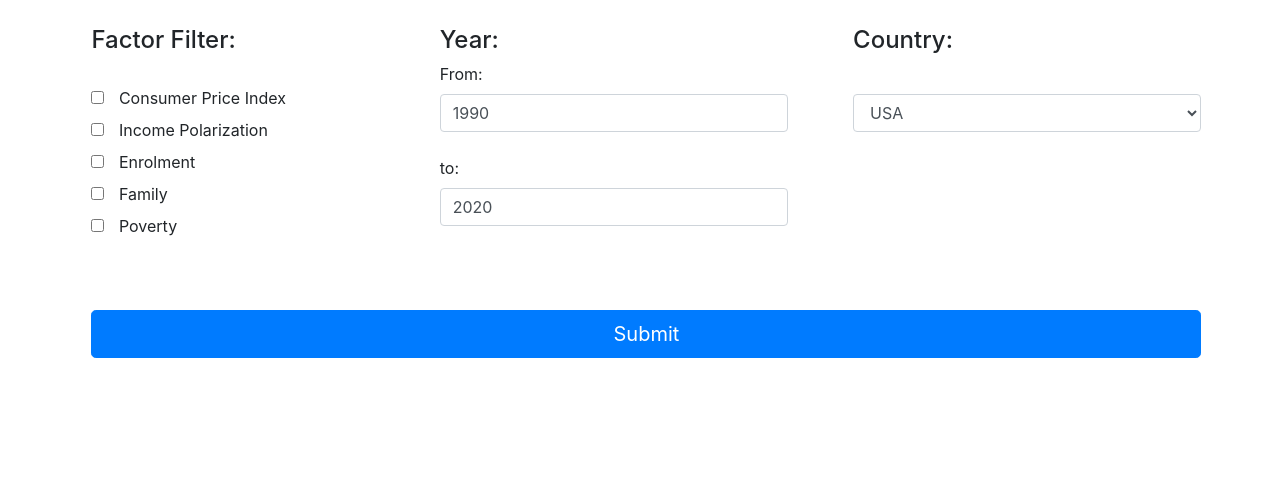
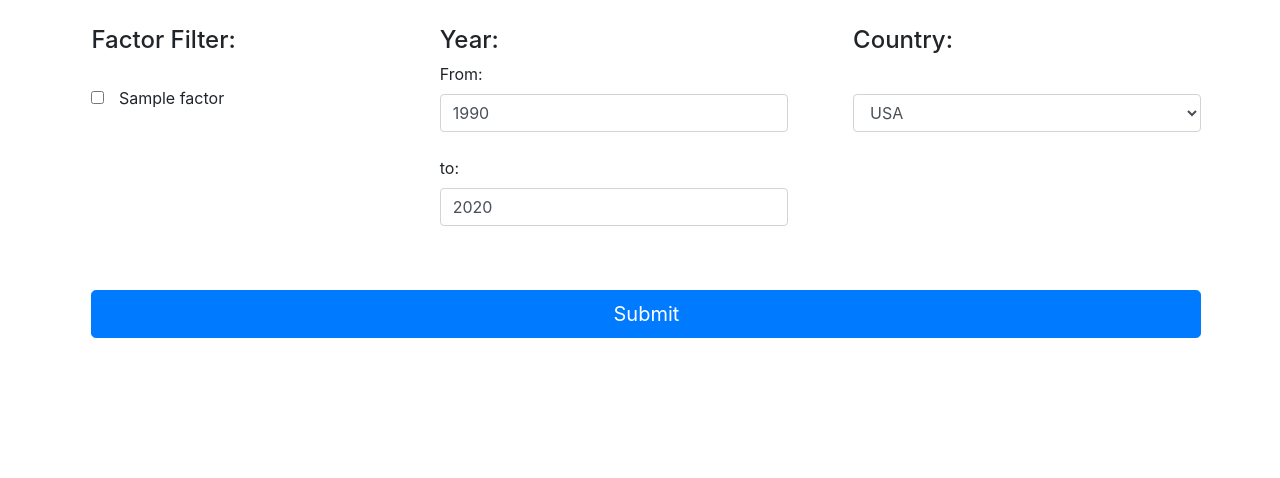
Before and after one commit to jonnnnn-c/1002_Python_Project, a Flask app: template templates/index.html in a window 1280 px wide. Shown: the part 56-534 px from the top of the page. Run offline with Flask 2, Linux system fonts and the light colour scheme; the template is opened without the code that fills it: most values are stand-ins (such as "Sample title", 1, 10 or a date in 2020); some libraries are stand-ins or nearby versions.

Commit message:
updated html back

```diff
--- a/app.py
+++ b/app.py
@@ -194,7 +194,6 @@ def upload():
 
 @app.route('/delete_file/<filename>', methods=['GET', 'POST'])
 def delete_file(filename):
-    # TODO: NOT WORKING REMEMBER DO
     os.remove(os.path.join(app.root_path, 'datasets_user', filename))
     return redirect(url_for("upload"))
 
--- a/templates/index.html
+++ b/templates/index.html
@@ -9,20 +9,10 @@
                     <div class="col-sm" id="Factor_filter" style="padding-right: 0px">
                         <h4>Factor Filter:</h4><br>
 
-                        <input type="checkbox" id="Consumer_Price_Index" name="Consumer_Price_Index" value="T">
-                        <label for="Consumer_Price_Index" style="padding-left: 10px;">Consumer Price Index</label><br>
-
-                        <input type="checkbox" id="Income_Polarization" name="Income_Polarization" value="T">
-                        <label for="Income_Polarization" style="padding-left: 10px;">Income Polarization</label><br>
-
-                        <input type="checkbox" id="Enrolment" name="Enrolment" value="T">
-                        <label for="Enrolment" style="padding-left: 10px;">Enrolment</label><br>
-
-                        <input type="checkbox" id="Family" name="Family" value="T">
-                        <label for="Family" style="padding-left: 10px;">Family</label><br>
-
-                        <input type="checkbox" id="Poverty" name="Poverty" value="T">
-                        <label for="Poverty" style="padding-left: 10px;">Poverty</label><br>
+                        {% for factor in factors %}
+                            <input type="checkbox" id="{{ factor }}" name="{{ factor }}" value="T">
+                            <label for="{{ factor }}" style="padding-left: 10px;">{{ factor }}</label><br>
+                        {% endfor %}
                     </div>
 
                     <div class="col-md" id="Year_filter" style="padding-left: 0px">
--- a/templates/upload_files.html
+++ b/templates/upload_files.html
@@ -16,11 +16,12 @@
         <h3>Upload</h3>
         <br>
         <form action = "/upload_files" method="POST" enctype="multipart/form-data">
+            <label for="newfactor">Factor to add</label>
+            <input type="text" id="newfactor" name="newfactor" required>
+            <br><br>
             <input type="file" name="file" multiple />
             <input type = "submit" value="Upload">
         </form>
-
-
         {% with messages = get_flashed_messages() %}
             {% if messages %}
                 {% for message in messages %}
```
